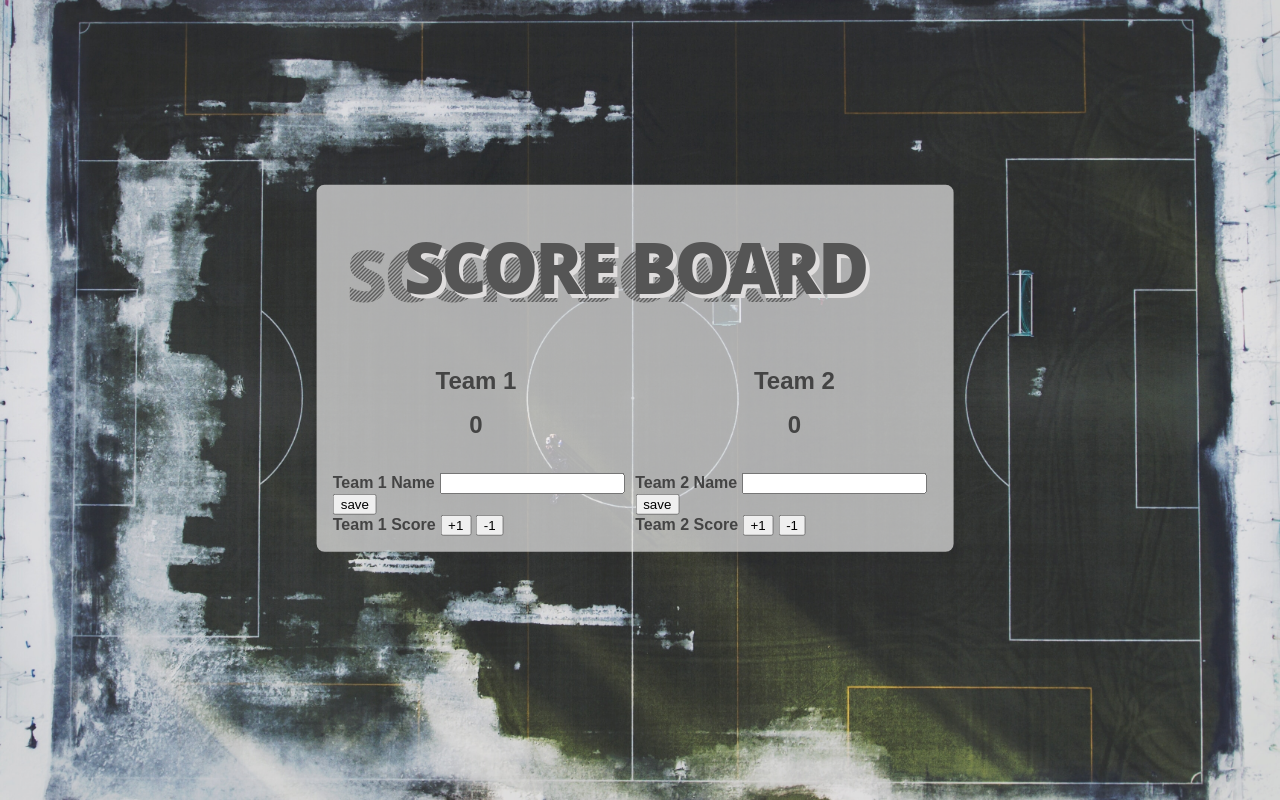
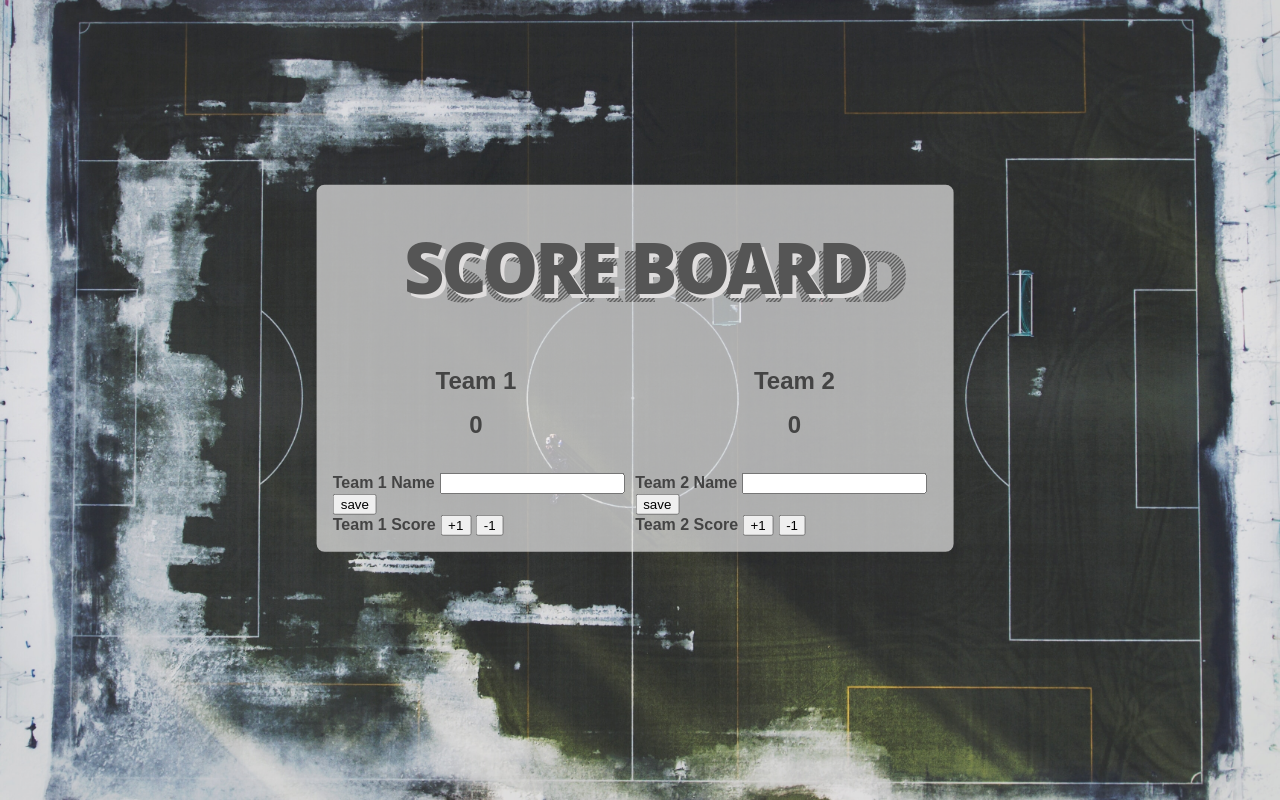
Before and after one commit to onemira/5.-Scoreboard, a website: page public/index.html in a window 1280 px wide. Drawn offline with Linux system fonts and the light colour scheme.

Commit message:
[CSS] title style

```diff
--- a/public/screen.css
+++ b/public/screen.css
@@ -35,8 +35,8 @@ h1 {
 h1:after {
   content:"score board";
   position: absolute;
-  left: 30px;
-  top: 8px;
+  left: 20%;
+  top: 12%;
 }
 
 h1:after {
```
